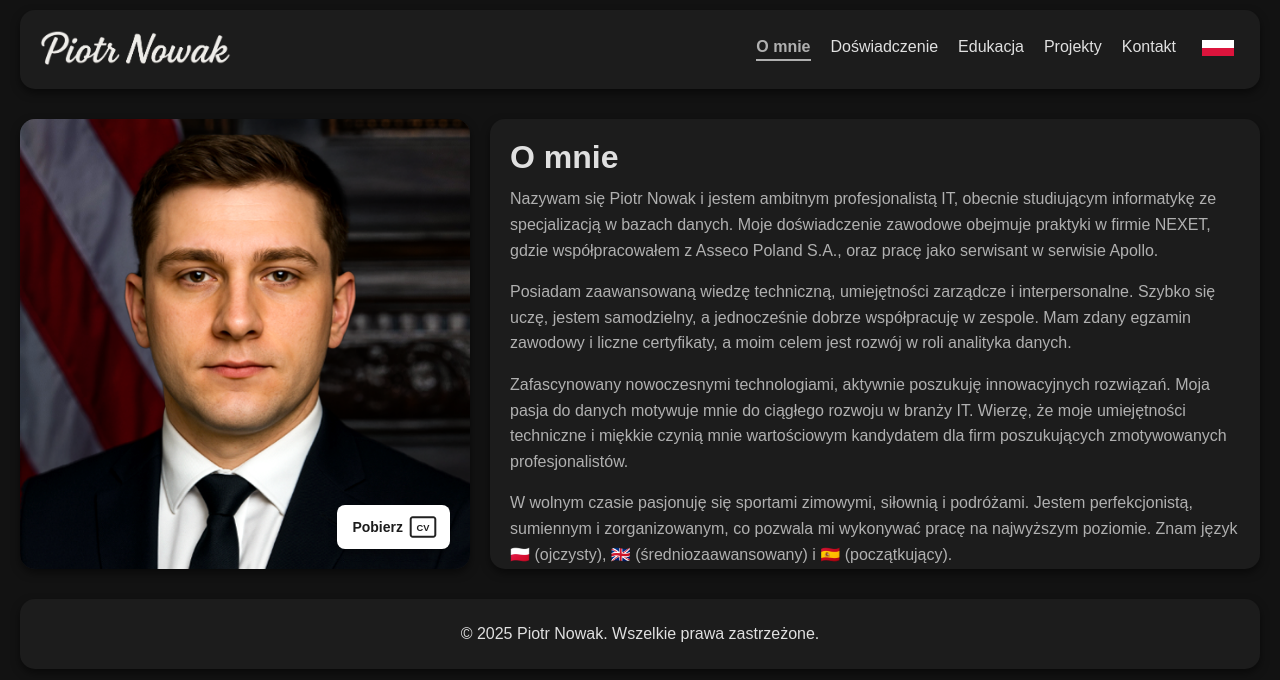
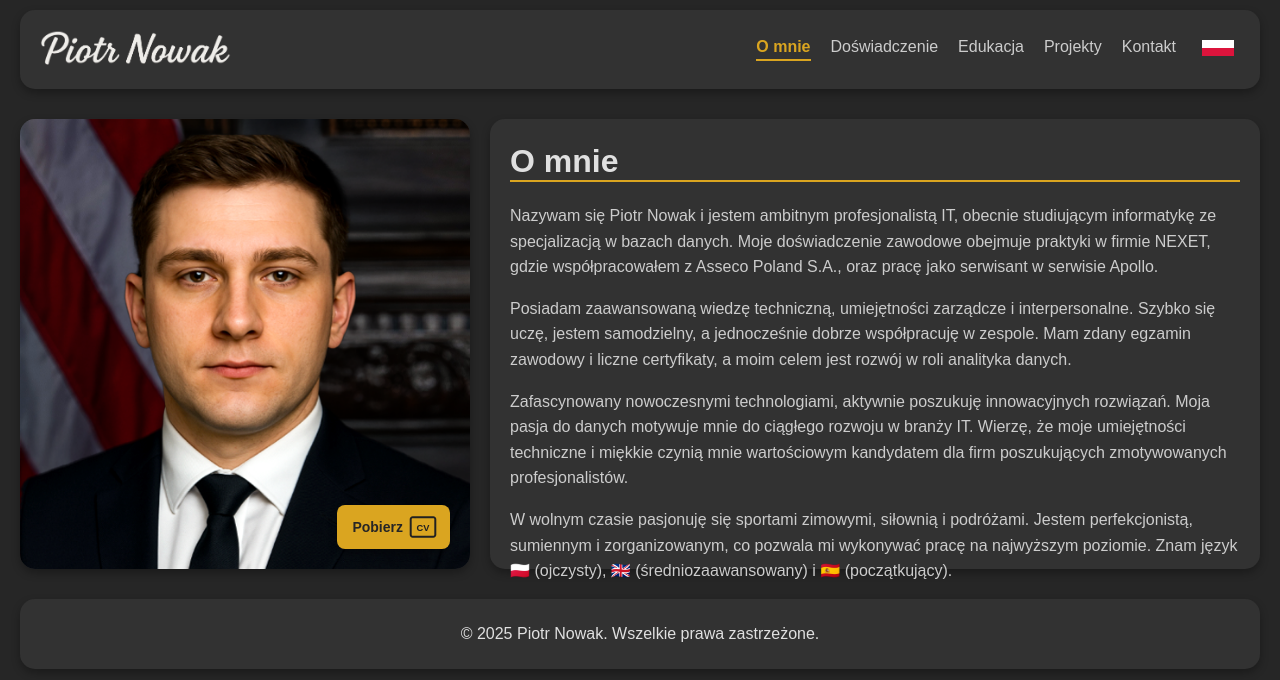
Before and after one commit to Puegoo/CV_WebSite, a React (Vite) app: page / in a window 1280 px wide. Shown: the top 680 px of the page. Built offline with nearby package versions, Linux system fonts and the light colour scheme.

Commit message:
Update Footer and Navbar styling

```diff
--- a/src/components/Footer.css
+++ b/src/components/Footer.css
@@ -1,11 +1,11 @@
 .footer {
-    background-color: #1C1C1C;
-    padding: 10px 0 10px 0;
+  background-color: #323232; /* głęboki szary */
+  padding: 10px 0;
   margin: 10px 20px;
   border-radius: 15px;
   text-align: center;
-    color: #E0E0E0;
-    box-shadow: 0 4px 8px rgba(0, 0, 0, 0.5);
+  color: #E0E0E0; /* jasny kolor tekstu */
+  box-shadow: 0 4px 8px rgba(0, 0, 0, 0.3);
 }
 
 .footer-content {
--- a/src/components/Navbar.css
+++ b/src/components/Navbar.css
@@ -1,9 +1,9 @@
 .navbar {
-    background-color: #1C1C1C;
+  background-color: #323232; /* głęboki szary */
   border-radius: 15px;
   padding: 20px;
   margin: 10px 20px;
-    box-shadow: 0 4px 8px rgba(0, 0, 0, 0.5);
+  box-shadow: 0 4px 8px rgba(0, 0, 0, 0.3);
   width: calc(100% - 40px);
   box-sizing: border-box;
   display: flex;
@@ -31,7 +31,7 @@
 }
 
 .navbar a {
-    color: #E0E0E0;
+  color: #CCCCCC; /* jasny tekst */
   text-decoration: none;
   font-weight: 500;
   transition: color 0.3s ease;
@@ -39,7 +39,6 @@
   padding-bottom: 5px;
 }
 
-  /* Efekt podkreślenia */
 .navbar a:after {
   content: '';
   position: absolute;
@@ -47,7 +46,7 @@
   height: 2px;
   bottom: 0;
   left: 0;
-    background-color: #b0b0b0;
+  background-color: #DAA520; /* złoty akcent */
   transition: width 0.3s ease;
 }
 
@@ -56,12 +55,12 @@
 }
 
 .navbar a:hover {
-    color: #b0b0b0;
+  color: #DAA520; /* zmiana koloru na złoty przy hover */
 }
 
 .navbar a.active {
   font-weight: bold;
-    color: #b0b0b0;
+  color: #DAA520;
 }
 
 .navbar a.active:after {
@@ -71,10 +70,9 @@
   height: 2px;
   bottom: 0;
   left: 0;
-    background-color: #b0b0b0;
+  background-color: #DAA520;
 }
 
-  /* Styl dla przycisku zmiany języka */
 .navbar button {
   background: none;
   border: none;
--- a/src/index.css
+++ b/src/index.css
@@ -1,6 +1,6 @@
 body {
   margin: 0;
   font-family: Arial, sans-serif;
-  background-color: #121212;
+  background-color: #262626; /* ciemne tło */
   color: #E0E0E0;
 }
--- a/src/pages/About.css
+++ b/src/pages/About.css
@@ -11,9 +11,9 @@
   height: 450px;
   border-radius: 15px;
   overflow: hidden;
-  background-color: #1C1C1C;
-  box-shadow: 0 4px 8px rgba(0, 0, 0, 0.5);
-  position: relative; /* Aby przycisk był pozycjonowany wewnątrz kafelka */
+  background-color: #323232; /* głęboki szary */
+  box-shadow: 0 4px 8px rgba(0, 0, 0, 0.3); /* subtelny cień */
+  position: relative; /* Umożliwia pozycjonowanie przycisku wewnątrz */
 }
 
 .photo-tile img {
@@ -27,7 +27,7 @@
   position: absolute;
   bottom: 20px;
   right: 20px;
-  background-color: #fff;
+  background-color: #DAA520; /* ciepły, złoty akcent */
   border-radius: 8px;
   display: inline-flex;
   align-items: center;
@@ -42,35 +42,37 @@
 }
 
 .download-button span {
-  color: #1C1C1C;
+  color: #262626; /* ciemny kontrast dla złotego tła */
   font-weight: bold;
   margin-right: 8px;
-  font-size: 14px; /* Nieco mniejszy tekst */
+  font-size: 14px; /* nieco mniejszy tekst */
 }
 
 .download-button img {
-  width: 24px;  /* Podstawowy rozmiar dla układu */
+  width: 24px;
   height: 24px;
-  transform: scale(1.33);  /* Wizualnie zwiększa ikonę bez zmiany rozmiaru przycisku */
+  transform: scale(1.33); /* wizualnie zwiększa ikonę bez zmiany wymiarów kontenera */
 }
 
 /* Kafelek z tekstem */
 .text-tile {
   flex: 1;
   height: 410px;
-  line-height: 0.5;
+  line-height: 0.8;
   border-radius: 15px;
-  background-color: #1C1C1C;
+  background-color: #323232; /* głęboki szary */
   padding: 20px;
-  box-shadow: 0 4px 8px rgba(0, 0, 0, 0.5);
+  box-shadow: 0 4px 8px rgba(0, 0, 0, 0.3);
 }
 
 .text-tile h1 {
   margin-top: 10px;
-  color: #E0E0E0;
+  color: #E0E0E0; /* jasny kolor tekstu */
+  border-bottom: 2px solid #DAA520;  /* złoty akcent w postaci linii */
+  padding-bottom: 5px;
 }
 
 .text-tile p {
-  color: #B0B0B0;
+  color: #CCCCCC;
   line-height: 1.6;
 }
```
Lines whose indentation alone changed are shown as unchanged.
